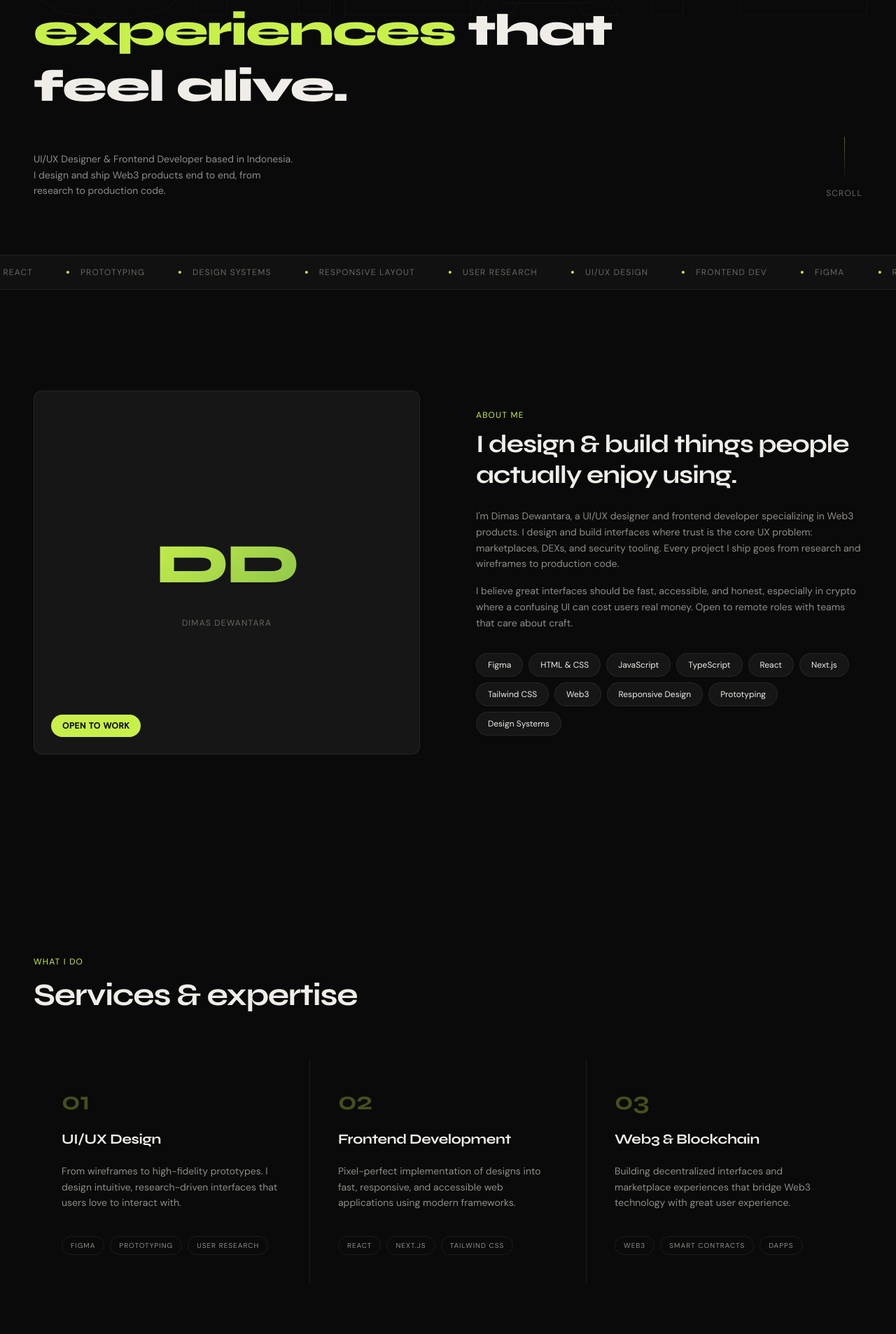
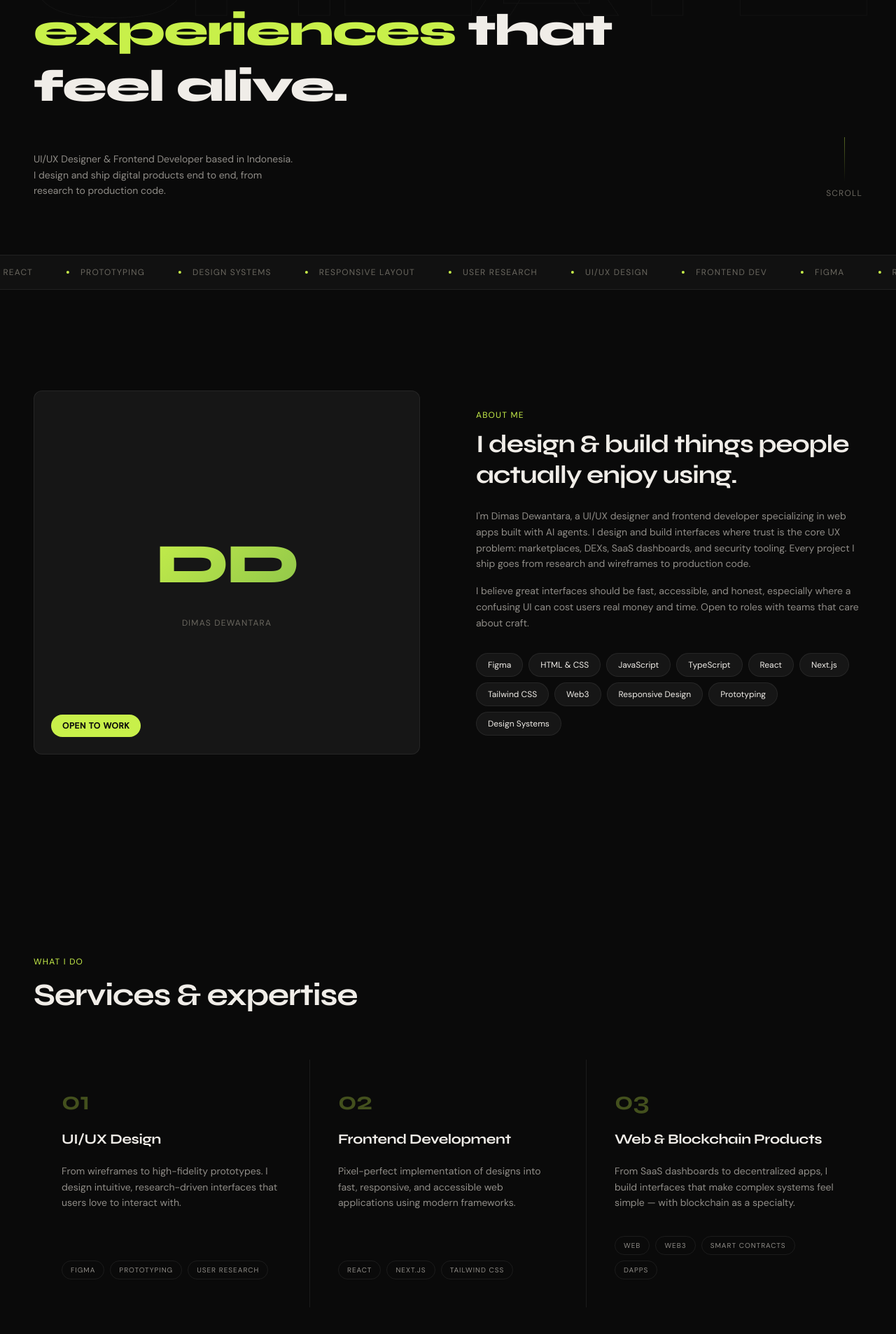
Before and after one commit to dimasdew/Portfolio-Dimas, a Next.js app: page / in a window 1280 px wide. Shown: the part 436-2342 px from the top of the page at 70% size. Built offline with nearby package versions, Linux system fonts and the light colour scheme.

Commit message:
Update positioning: Web2 + Web3 products, AI agents specialty

```diff
--- a/components/About.jsx
+++ b/components/About.jsx
@@ -76,10 +76,10 @@ export default function About() {
             I design & build things people actually enjoy using.
           </h2>
           <p ref={r3} className="fade-up text-sm leading-relaxed mb-4" style={{ color: 'var(--muted2)' }}>
-            I'm Dimas Dewantara, a UI/UX designer and frontend developer specializing in Web3 products. I design and build interfaces where trust is the core UX problem: marketplaces, DEXs, and security tooling. Every project I ship goes from research and wireframes to production code.
+            I'm Dimas Dewantara, a UI/UX designer and frontend developer specializing in web apps built with AI agents. I design and build interfaces where trust is the core UX problem: marketplaces, DEXs, SaaS dashboards, and security tooling. Every project I ship goes from research and wireframes to production code.
           </p>
           <p className="text-sm leading-relaxed mb-8" style={{ color: 'var(--muted2)' }}>
-            I believe great interfaces should be fast, accessible, and honest, especially in crypto where a confusing UI can cost users real money. Open to remote roles with teams that care about craft.
+            I believe great interfaces should be fast, accessible, and honest, especially where a confusing UI can cost users real money and time. Open to roles with teams that care about craft.
           </p>
 
           {/* Skills */}
--- a/components/Hero.jsx
+++ b/components/Hero.jsx
@@ -57,7 +57,7 @@ export default function Hero() {
         <p className="max-w-sm text-sm leading-relaxed" style={{ color: 'var(--muted2)' }}>
           UI/UX Designer & Frontend Developer based in Indonesia.
         <br />
-          I design and ship Web3 products end to end, from research to production code.
+          I design and ship digital products end to end, from research to production code.
         </p>
 
         {/* Scroll indicator */}
--- a/components/Services.jsx
+++ b/components/Services.jsx
@@ -17,9 +17,9 @@ const services = [
   },
   {
     num: '03',
-    title: 'Web3 & Blockchain',
-    desc: 'Building decentralized interfaces and marketplace experiences that bridge Web3 technology with great user experience.',
-    tools: ['Web3', 'Smart Contracts', 'DApps'],
+    title: 'Web & Blockchain Products',
+    desc: 'From SaaS dashboards to decentralized apps, I build interfaces that make complex systems feel simple — with blockchain as a specialty.',
+    tools: ['Web', 'Web3', 'Smart Contracts', 'DApps'],
   },
 ]
 
```
